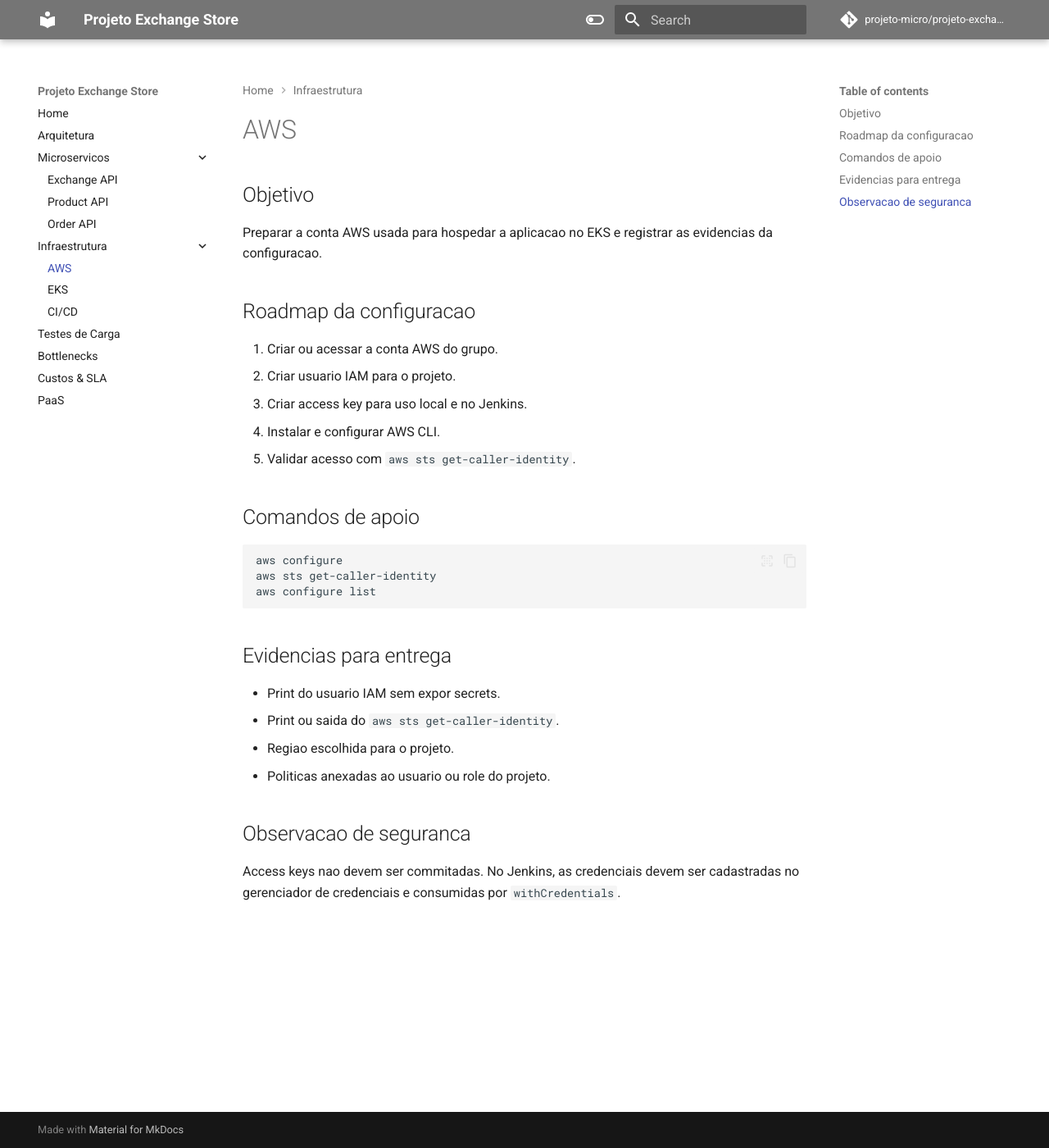
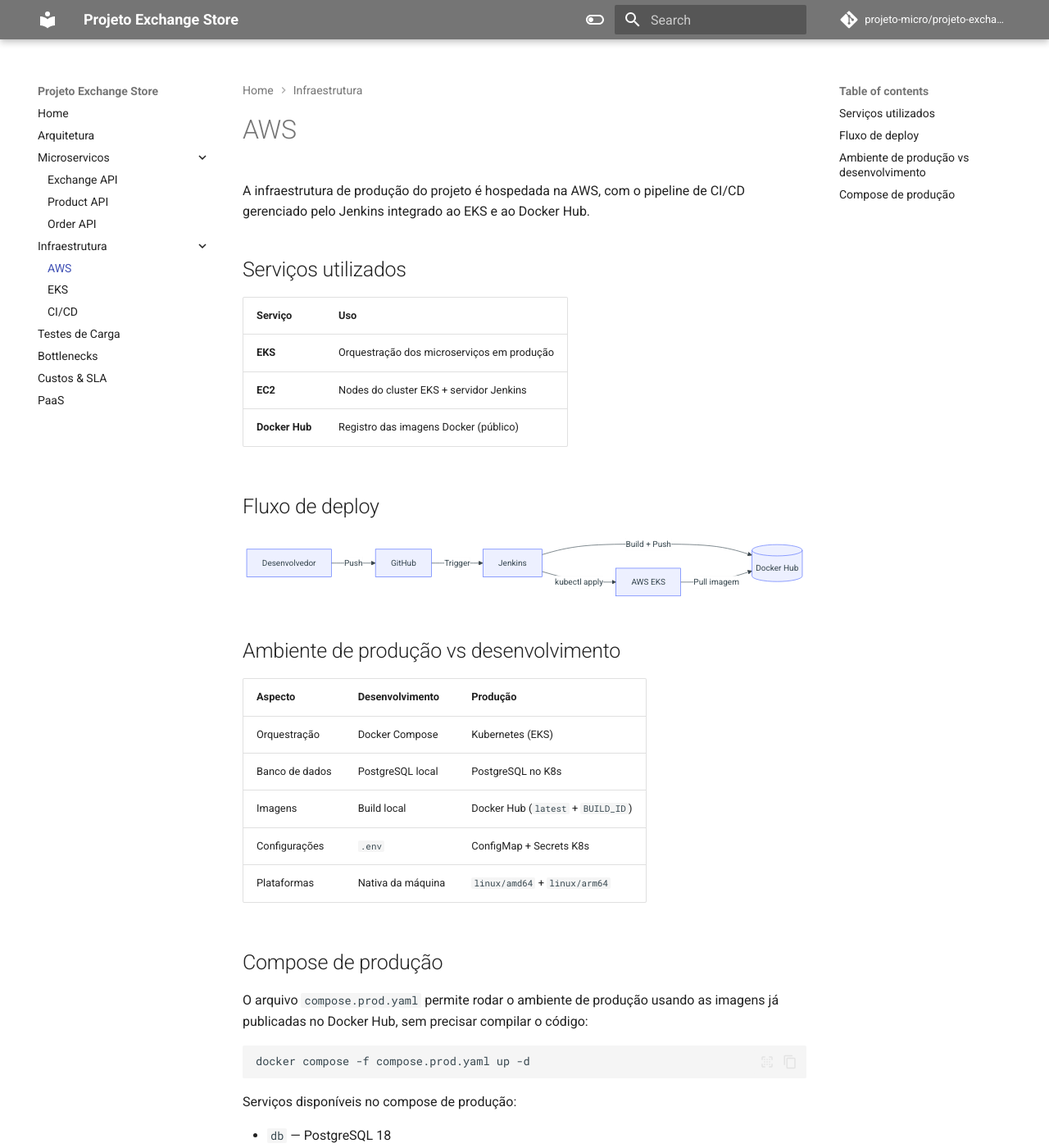
Before and after one commit to projeto-micro/projeto, an MkDocs documentation site: the page built from docs/infraestrutura/aws.md, in a window 1280 px wide and 1400 px high. Shown: the whole window at 82% size. Built offline with MkDocs 1.6.1 and Material for MkDocs 9.7.7, drawn with Linux system fonts in a browser that asks for light colours; comment, search, counter and statistics services are not loaded; some of the changed text lies outside the part shown.

Commit message:
Update aws documentation

````diff
--- a/docs/infraestrutura/aws.md
+++ b/docs/infraestrutura/aws.md
@@ -1,32 +1,46 @@
 # AWS
 
-## Objetivo
+A infraestrutura de produção do projeto é hospedada na AWS, com o pipeline de CI/CD gerenciado pelo Jenkins integrado ao EKS e ao Docker Hub.
 
-Preparar a conta AWS usada para hospedar a aplicacao no EKS e registrar as evidencias da configuracao.
+## Serviços utilizados
 
-## Roadmap da configuracao
+| Serviço | Uso |
+|---|---|
+| **EKS** | Orquestração dos microserviços em produção |
+| **EC2** | Nodes do cluster EKS + servidor Jenkins |
+| **Docker Hub** | Registro das imagens Docker (público) |
 
-1. Criar ou acessar a conta AWS do grupo.
-2. Criar usuario IAM para o projeto.
-3. Criar access key para uso local e no Jenkins.
-4. Instalar e configurar AWS CLI.
-5. Validar acesso com `aws sts get-caller-identity`.
+## Fluxo de deploy
 
-## Comandos de apoio
+```mermaid
+graph LR
+    Dev[Desenvolvedor] -->|Push| GitHub
+    GitHub -->|Trigger| Jenkins
+    Jenkins -->|Build + Push| DockerHub[(Docker Hub)]
+    Jenkins -->|kubectl apply| EKS[AWS EKS]
+    EKS -->|Pull imagem| DockerHub
+```
+
+## Ambiente de produção vs desenvolvimento
+
+| Aspecto | Desenvolvimento | Produção |
+|---|---|---|
+| Orquestração | Docker Compose | Kubernetes (EKS) |
+| Banco de dados | PostgreSQL local | PostgreSQL no K8s |
+| Imagens | Build local | Docker Hub (`latest` + `BUILD_ID`) |
+| Configurações | `.env` | ConfigMap + Secrets K8s |
+| Plataformas | Nativa da máquina | `linux/amd64` + `linux/arm64` |
+
+## Compose de produção
+
+O arquivo `compose.prod.yaml` permite rodar o ambiente de produção usando as imagens já publicadas no Docker Hub, sem precisar compilar o código:
 
 ```bash
-aws configure
-aws sts get-caller-identity
-aws configure list
+docker compose -f compose.prod.yaml up -d
 ```
 
-## Evidencias para entrega
+Serviços disponíveis no compose de produção:
 
-- Print do usuario IAM sem expor secrets.
-- Print ou saida do `aws sts get-caller-identity`.
-- Regiao escolhida para o projeto.
-- Politicas anexadas ao usuario ou role do projeto.
-
-## Observacao de seguranca
-
-Access keys nao devem ser commitadas. No Jenkins, as credenciais devem ser cadastradas no gerenciador de credenciais e consumidas por `withCredentials`.
+- `db` — PostgreSQL 18
+- `account` — `humbertosandmann/account:latest`
+- `exchange` — `projetomicro/exchange:latest`
````
